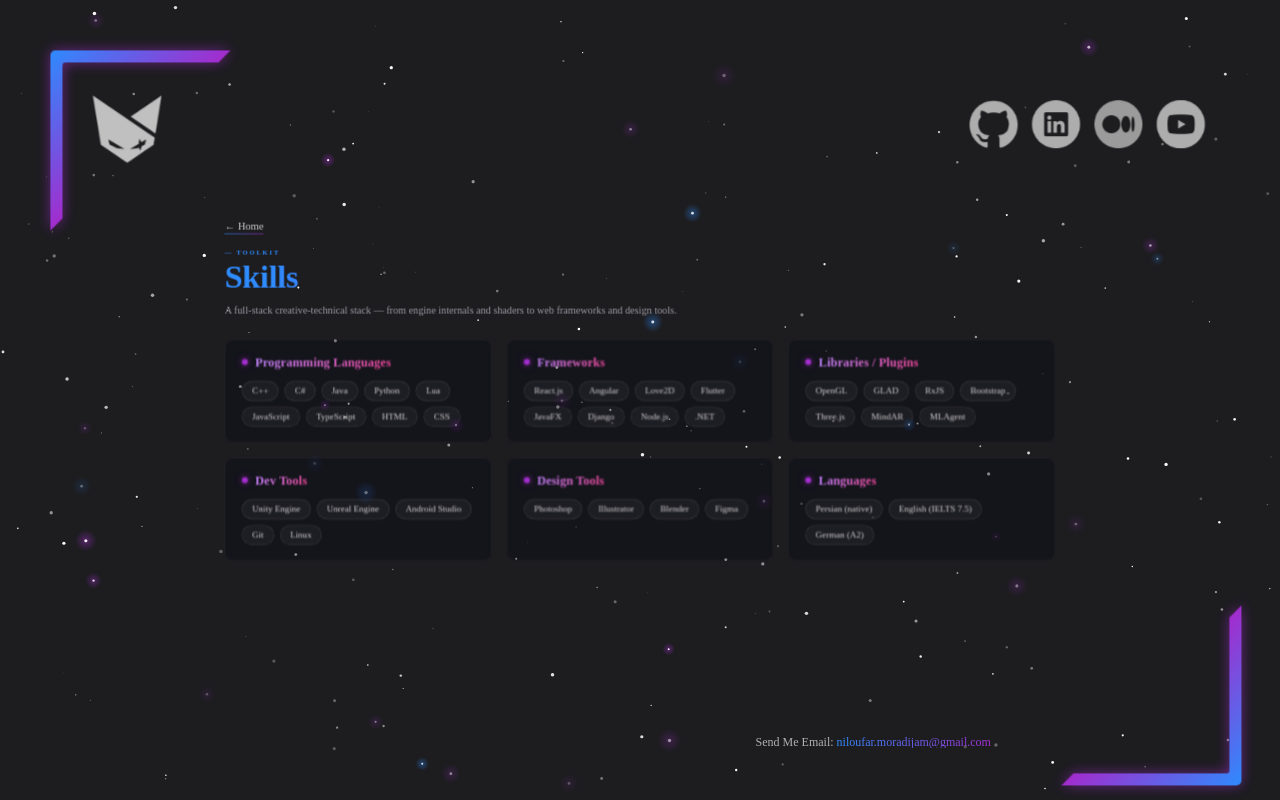
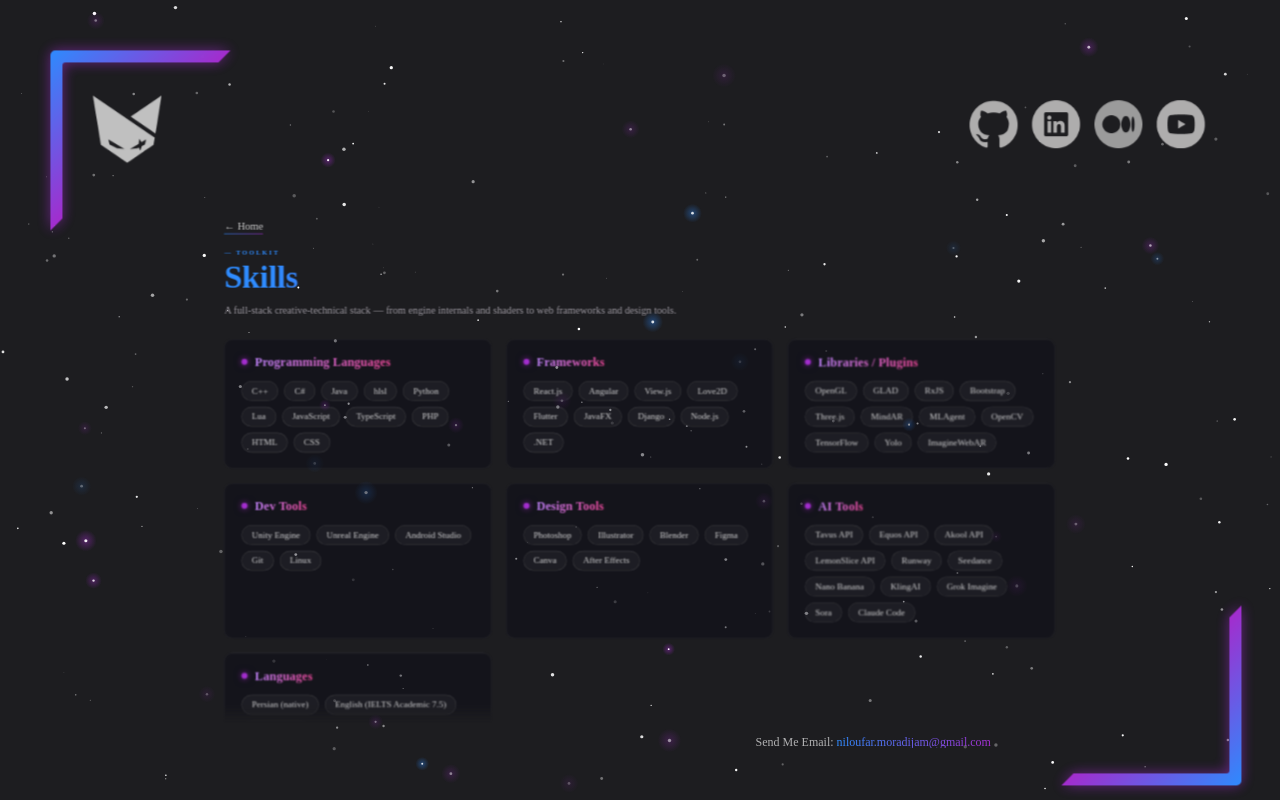
Before and after one commit to niloufarmj/niloufarmj.github.io, a React (Create React App) app: page /skills in a window 1280 px wide. Built offline with nearby package versions, Linux system fonts and the light colour scheme.

Commit message:
add data

```diff
--- a/src/Pages/SkillsPage.js
+++ b/src/Pages/SkillsPage.js
@@ -7,15 +7,15 @@
 const SKILLS_DATA = [
   {
     title: "Programming Languages",
-    skills: ["C++", "C#", "Java", "Python", "Lua", "JavaScript", "TypeScript", "HTML", "CSS"],
+    skills: ["C++", "C#", "Java", "hlsl", "Python", "Lua", "JavaScript", "TypeScript", "PHP", "HTML", "CSS"],
   },
   {
     title: "Frameworks",
-    skills: ["React.js", "Angular", "Love2D", "Flutter", "JavaFX", "Django", "Node.js", ".NET"],
+    skills: ["React.js", "Angular", "View.js", "Love2D", "Flutter", "JavaFX", "Django", "Node.js", ".NET"],
   },
   {
     title: "Libraries / Plugins",
-    skills: ["OpenGL", "GLAD", "RxJS", "Bootstrap", "Three.js", "MindAR", "MLAgent"],
+    skills: ["OpenGL", "GLAD", "RxJS", "Bootstrap", "Three.js", "MindAR", "MLAgent", "OpenCV", "TensorFlow", "Yolo", "ImagineWebAR"],
   },
   {
     title: "Dev Tools",
@@ -23,11 +23,27 @@
   },
   {
     title: "Design Tools",
-    skills: ["Photoshop", "Illustrator", "Blender", "Figma"],
+    skills: ["Photoshop", "Illustrator", "Blender", "Figma", "Canva", "After Effects"],
+  },
+  {
+    title: "AI Tools",
+    skills: [
+      "Tavus API",
+      "Equos API",
+      "Akool API",
+      "LemonSlice API",
+      "Runway",
+      "Seedance",
+      "Nano Banana",
+      "KlingAI",
+      "Grok Imagine",
+      "Sora",
+      "Claude Code",
+    ],
   },
   {
     title: "Languages",
-    skills: ["Persian (native)", "English (IELTS 7.5)", "German (A2)"],
+    skills: ["Persian (native)", "English (IELTS Academic 7.5)", "German (A2)"],
   },
 ];
 
```
